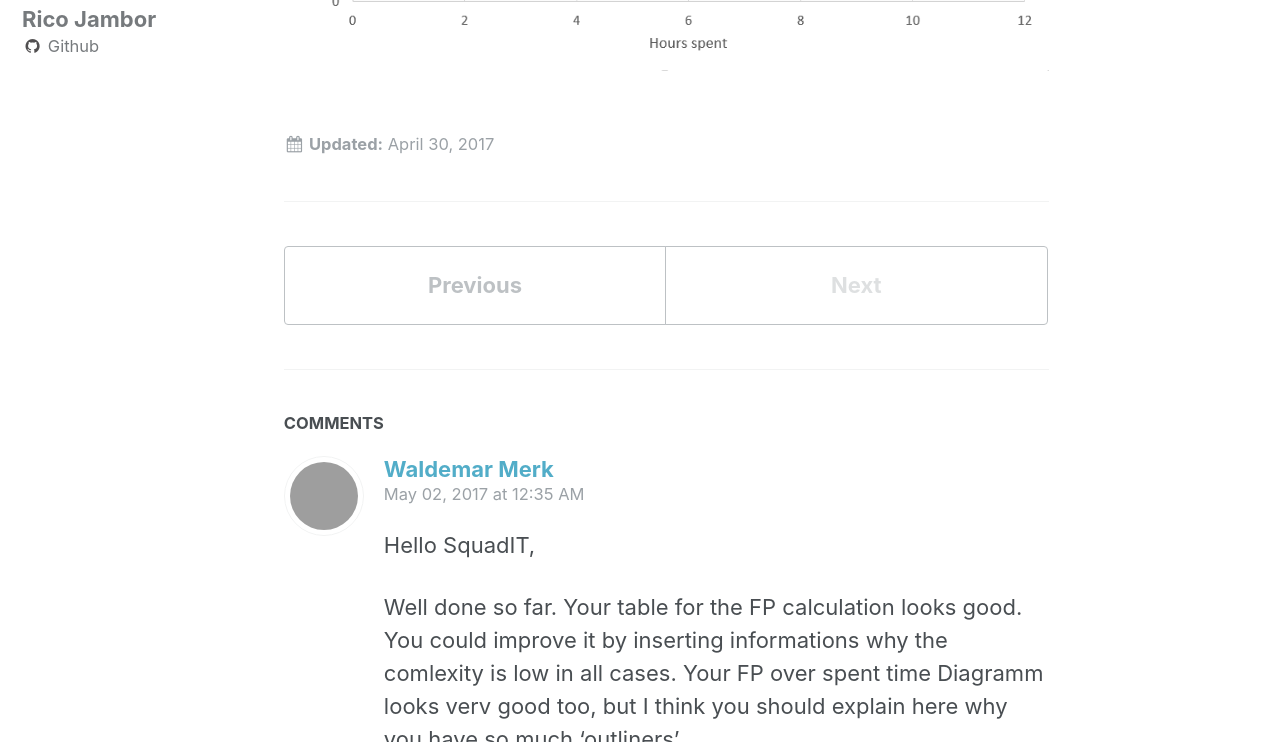
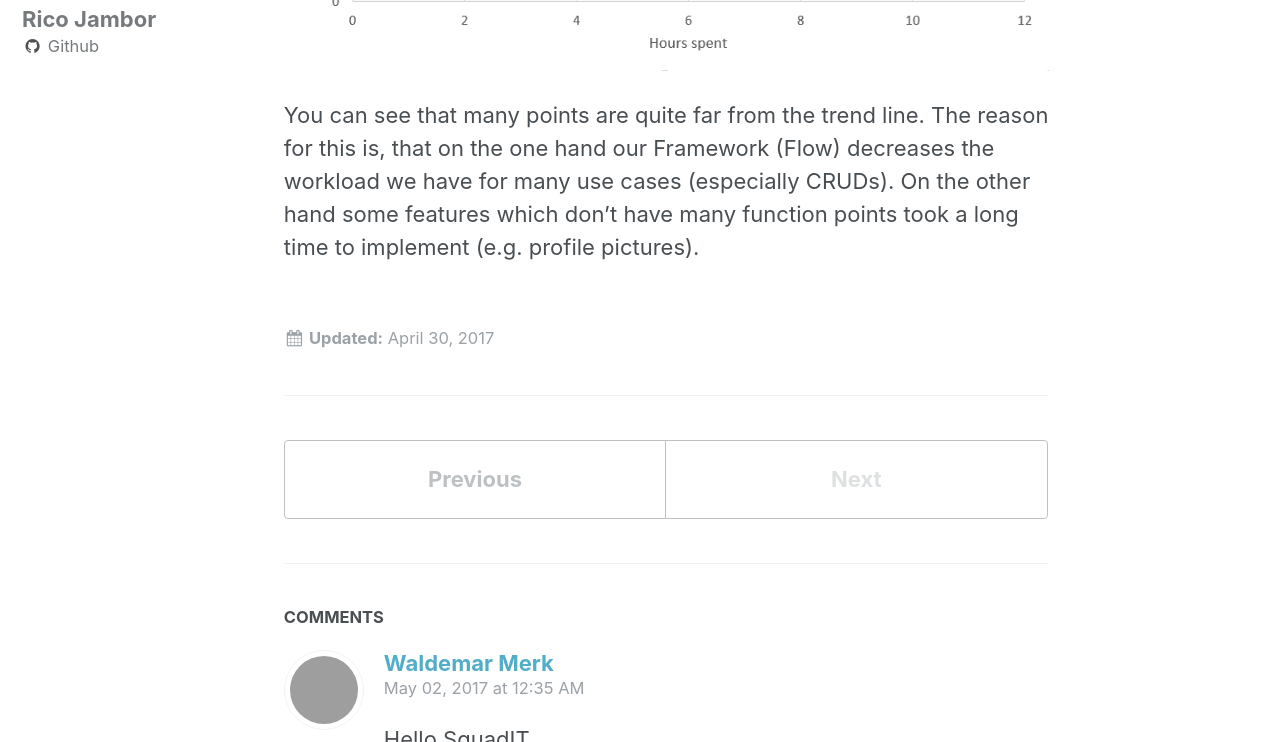
Before and after one commit to PalatinCoder/SquadIT, a Jekyll site: the page built from _posts/2017-04-30-function-points.md, in a window 1280 px wide and 900 px high, scrolled down 822 px, cut to the strip 158-900 px from the top of the window. Built offline with Jekyll 4.4.1, drawn with Linux system fonts in a browser that asks for light colours; grey boxes are pictures that could not be loaded.

Commit message:
TASK: Add reasons why function points are off trend

```diff
--- a/_posts/2017-04-30-function-points.md
+++ b/_posts/2017-04-30-function-points.md
@@ -11,3 +11,5 @@ Our FP calculation can be found [here](https://github.com/PalatinCoder/SquadIT.W
 In the following diagram we connected our logged times with the function points:
 
 ![Screenshot]({{ site.url }}{{ site.baseurl }}/images/FP_estimate.png)
+
+You can see that many points are quite far from the trend line. The reason for this is, that on the one hand our Framework (Flow) decreases the workload we have for many use cases (especially CRUDs). On the other hand some features which don't have many function points took a long time to implement (e.g. profile pictures).
```
